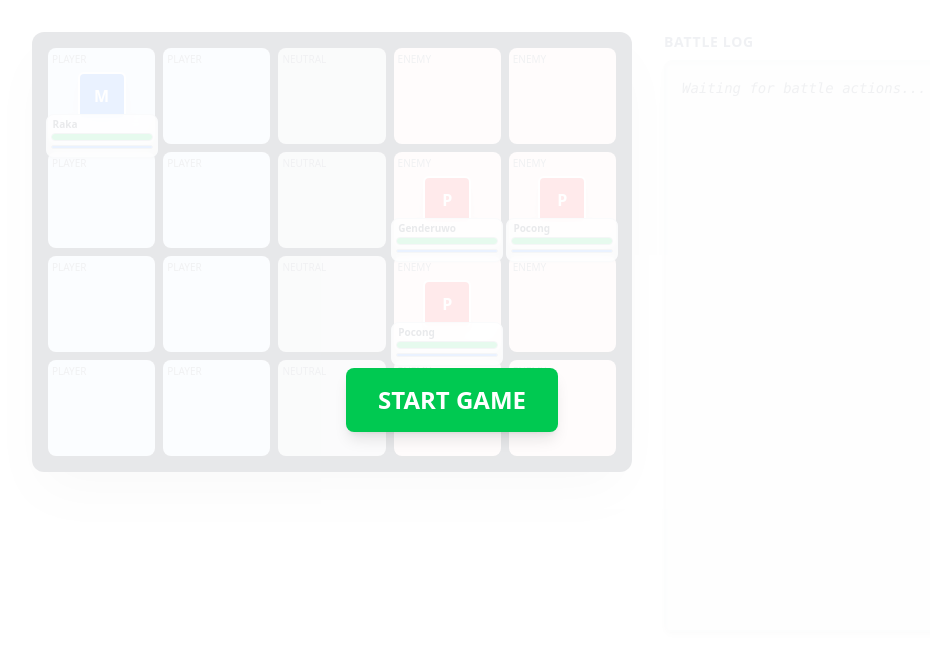
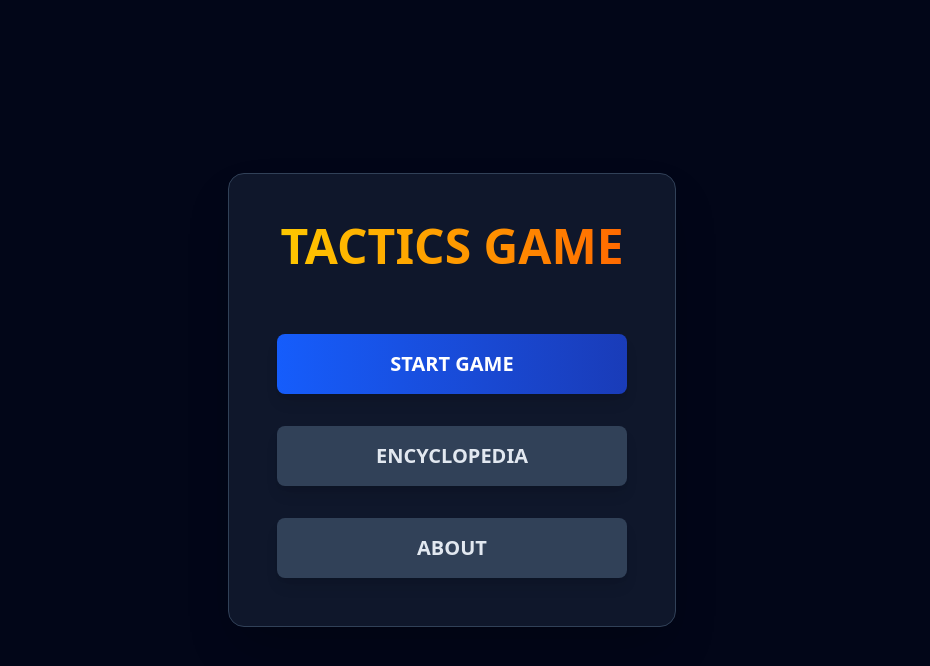
Before and after one commit to galih9/react-proto-rpg, a React (Vite) app: page / in a window 1280 px wide. Shown: the top 666 px of the page, without its empty margins (188-1118 px from the left). Built offline with nearby package versions, Linux system fonts and the light colour scheme.

Commit message:
Refactor game flow with Loading, Menu, and Pre-Game Load screens; apply dark theme

```diff
--- /dev/null
+++ b/src/app/components/AboutModal.tsx
@@ -0,0 +1,52 @@
+interface AboutModalProps {
+  onClose: () => void;
+}
+
+export function AboutModal({ onClose }: AboutModalProps) {
+  return (
+    <div className="fixed inset-0 bg-black/80 flex items-center justify-center z-50 p-8">
+      <div className="bg-slate-800 text-white rounded-xl shadow-2xl w-full max-w-2xl flex flex-col overflow-hidden border border-slate-600">
+
+        {/* Header */}
+        <div className="p-4 border-b border-slate-700 flex justify-between items-center bg-slate-900">
+          <h2 className="text-2xl font-bold tracking-wider text-yellow-500">ABOUT</h2>
+          <button
+            onClick={onClose}
+            className="text-slate-400 hover:text-white transition-colors"
+          >
+            <svg xmlns="http://www.w3.org/2000/svg" className="h-8 w-8" fill="none" viewBox="0 0 24 24" stroke="currentColor">
+              <path strokeLinecap="round" strokeLinejoin="round" strokeWidth={2} d="M6 18L18 6M6 6l12 12" />
+            </svg>
+          </button>
+        </div>
+
+        {/* Content */}
+        <div className="p-8 text-center space-y-6">
+            <p className="text-lg text-slate-300">
+                This game application was built using the following technologies:
+            </p>
+
+            <div className="grid grid-cols-1 gap-4 max-w-md mx-auto">
+                <div className="bg-slate-700 p-4 rounded-lg flex items-center justify-center gap-4 border border-slate-600">
+                   <div className="w-10 h-10 flex items-center justify-center bg-blue-900 rounded-full text-blue-300 font-bold text-xl">R</div>
+                   <div className="font-bold text-xl">React</div>
+                </div>
+                <div className="bg-slate-700 p-4 rounded-lg flex items-center justify-center gap-4 border border-slate-600">
+                   <div className="w-10 h-10 flex items-center justify-center bg-cyan-900 rounded-full text-cyan-300 font-bold text-xl">T</div>
+                   <div className="font-bold text-xl">TailwindCSS</div>
+                </div>
+                <div className="bg-slate-700 p-4 rounded-lg flex items-center justify-center gap-4 border border-slate-600">
+                   <div className="w-10 h-10 flex items-center justify-center bg-orange-900 rounded-full text-orange-300 font-bold text-xl">D</div>
+                   <div className="font-bold text-xl">React DnD</div>
+                </div>
+            </div>
+
+            <p className="text-slate-400 text-sm mt-8">
+                Enjoy the tactical battle experience!
+            </p>
+        </div>
+
+      </div>
+    </div>
+  );
+}
--- a/src/app/hooks/useGameLogic.ts
+++ b/src/app/hooks/useGameLogic.ts
@@ -5,9 +5,28 @@ import { UNITS as DB_UNITS } from "../data/units";
 import { getValidTargets } from "../utils/targeting";
 
 export const useGameLogic = () => {
-  const [phase, setPhase] = useState<Phase>("START");
+  const [phase, setPhase] = useState<Phase>("LOADING");
   const [units, setUnits] = useState<ActiveUnit[]>(INITIAL_UNITS);
   const [turnPoints, setTurnPoints] = useState(0);
+
+  // Initial Loading -> Menu
+  useEffect(() => {
+    if (phase === "LOADING") {
+      const timer = setTimeout(() => {
+        setPhase("MENU");
+      }, 5000);
+      return () => clearTimeout(timer);
+    } else if (phase === "PRE_GAME_LOAD") {
+       const timer = setTimeout(() => {
+          initializeGame();
+       }, 3000);
+       return () => clearTimeout(timer);
+    }
+  }, [phase]);
+
+  const startGameFlow = () => {
+      setPhase("PRE_GAME_LOAD");
+  };
 
   // Ref to always access latest units in async operations
   const unitsRef = useRef<ActiveUnit[]>(INITIAL_UNITS);
@@ -1174,6 +1193,7 @@ export const useGameLogic = () => {
     logs,
     interactionState,
     moveUnit,
+    startGameFlow,
     initializeGame,
     startBattle,
     handleGuard,
--- a/src/app/index.tsx
+++ b/src/app/index.tsx
@@ -14,11 +14,13 @@ import { TurnPointBar } from "./components/TurnPointBar";
 import { Popup } from "./components/Popup";
 import { PauseMenu } from "./components/PauseMenu";
 import { Encyclopedia } from "./components/Encyclopedia";
+import { AboutModal } from "./components/AboutModal";
 
 export default function App() {
   const [tiles] = useState(createGrid());
   const [isPaused, setIsPaused] = useState(false);
   const [showEncyclopedia, setShowEncyclopedia] = useState(false);
+  const [showAbout, setShowAbout] = useState(false);
 
   const {
     phase,
@@ -31,6 +33,7 @@ export default function App() {
     logs,
     interactionState,
     moveUnit,
+    startGameFlow,
     initializeGame,
     startBattle,
     handleGuard,
@@ -52,33 +55,67 @@ export default function App() {
     return [];
   }, [interactionState, currentActor, units]);
 
+  // Derived state to check if we are in main game flow
+  const isGameActive = !['LOADING', 'MENU', 'PRE_GAME_LOAD', 'START'].includes(phase);
+  const isMenuPhase = phase === "MENU";
+  const isLoadingPhase = phase === "LOADING" || phase === "PRE_GAME_LOAD";
+
   return (
     <DndProvider backend={HTML5Backend}>
-      <div className="min-h-screen bg-white text-gray-800 p-8 flex flex-col items-center relative font-sans">
+      <div className="min-h-screen bg-slate-950 text-slate-200 p-8 flex flex-col items-center relative font-sans">
 
-        {/* --- START OVERLAY --- */}
-        {phase === "START" && (
-          <div className="absolute inset-0 bg-white/90 flex items-center justify-center z-50">
+        {/* --- LOADING SCREEN --- */}
+        {isLoadingPhase && (
+          <div className="absolute inset-0 z-50 flex items-center justify-center bg-slate-950">
+             <h1 className="text-4xl font-bold tracking-widest text-slate-300 animate-pulse">
+                LOADING...
+             </h1>
+          </div>
+        )}
+
+        {/* --- MAIN MENU --- */}
+        {isMenuPhase && (
+          <div className="absolute inset-0 z-40 flex items-center justify-center bg-slate-950">
+             <div className="flex flex-col items-center gap-8 p-12 bg-slate-900 border border-slate-700 shadow-2xl rounded-2xl w-full max-w-md">
+                 <h1 className="text-5xl font-black text-transparent bg-clip-text bg-gradient-to-r from-yellow-400 to-orange-500 mb-8">
+                    TACTICS GAME
+                 </h1>
+
                  <button
-              onClick={initializeGame}
-              className="bg-green-500 text-white px-8 py-4 rounded-lg font-bold text-2xl shadow-lg hover:scale-105 transition-transform"
+                   onClick={startGameFlow}
+                   className="w-full py-4 bg-gradient-to-r from-blue-600 to-blue-800 hover:from-blue-500 hover:to-blue-700 text-white font-bold text-xl rounded-lg shadow-lg transform hover:scale-105 transition-all"
                  >
                     START GAME
                  </button>
+
+                 <button
+                   onClick={() => setShowEncyclopedia(true)}
+                   className="w-full py-4 bg-slate-700 hover:bg-slate-600 text-slate-200 font-bold text-xl rounded-lg shadow-lg transform hover:scale-105 transition-all"
+                 >
+                    ENCYCLOPEDIA
+                 </button>
+
+                 <button
+                   onClick={() => setShowAbout(true)}
+                   className="w-full py-4 bg-slate-700 hover:bg-slate-600 text-slate-200 font-bold text-xl rounded-lg shadow-lg transform hover:scale-105 transition-all"
+                 >
+                    ABOUT
+                 </button>
+             </div>
           </div>
         )}
 
         {/* --- HEADER --- */}
-        {phase !== "START" && (
-          <div className="w-full max-w-6xl flex justify-between mb-8 p-2 border-b">
-             <h1 className="text-2xl font-bold text-slate-800">Tactics Game</h1>
+        {isGameActive && (
+          <div className="w-full max-w-6xl flex justify-between mb-8 p-2 border-b border-slate-700">
+             <h1 className="text-2xl font-bold text-slate-400">Tactics Game</h1>
              <div className="flex gap-4 items-center">
                 <p className="font-bold text-lg">
-                  Phase: <span className="text-yellow-600">{phase}</span>
+                  Phase: <span className="text-yellow-500">{phase}</span>
                 </p>
                 <button
                   onClick={() => setIsPaused(true)}
-                  className="bg-slate-700 hover:bg-slate-600 text-white p-2 rounded-full transition-colors"
+                  className="bg-slate-800 hover:bg-slate-700 text-white p-2 rounded-full transition-colors border border-slate-600"
                   aria-label="Pause Game"
                 >
                     <svg xmlns="http://www.w3.org/2000/svg" className="h-6 w-6" fill="none" viewBox="0 0 24 24" stroke="currentColor">
@@ -89,14 +126,15 @@ export default function App() {
           </div>
         )}
 
-        {/* --- MAIN LAYOUT --- */}
+        {/* --- MAIN GAME LAYOUT --- */}
+        {isGameActive && (
           <div className="flex gap-8 items-start w-full max-w-6xl justify-center relative">
 
             {/* LEFT: TURN POINTS */}
             <div className="w-20 flex flex-col items-center sticky top-8">
                {(phase === "PLAYER_TURN" || phase === "ENEMY_TURN") && (
                  <>
-                   <div className="text-3xl font-black mb-2 text-slate-700">{turnPoints}</div>
+                   <div className="text-3xl font-black mb-2 text-slate-400">{turnPoints}</div>
                    <TurnPointBar points={turnPoints} />
                  </>
                )}
@@ -107,7 +145,7 @@ export default function App() {
 
                 {/* GAME BOARD */}
                 <div
-                  className="grid grid-cols-5 gap-2 bg-slate-900 p-4 rounded-xl shadow-2xl relative"
+                  className="grid grid-cols-5 gap-2 bg-slate-900 p-4 rounded-xl shadow-2xl relative border border-slate-700"
                   style={{ width: "600px" }}
                 >
                   {tiles.map((tile, i) => {
@@ -175,7 +213,7 @@ export default function App() {
 
                 {/* STAGING AREA (Only in Setup) */}
                 {phase === "SETUP" && (
-                  <div className="bg-slate-700 p-4 rounded w-full max-w-2xl flex gap-4 min-h-20 justify-center shadow-inner">
+                  <div className="bg-slate-800 p-4 rounded w-full max-w-2xl flex gap-4 min-h-20 justify-center shadow-inner border border-slate-700">
                     {units
                       .filter((u) => u.type === "PLAYER" && u.x === null)
                       .map((u) => (
@@ -197,7 +235,7 @@ export default function App() {
                     {phase === "SETUP" && (
                       <button
                         onClick={startBattle}
-                        className="bg-red-500 text-white px-8 py-3 rounded-full font-bold shadow-lg hover:bg-red-600 transition-colors text-lg"
+                        className="bg-red-600 text-white px-8 py-3 rounded-full font-bold shadow-lg hover:bg-red-700 transition-colors text-lg"
                       >
                         ENTER BATTLE
                       </button>
@@ -208,7 +246,7 @@ export default function App() {
                         <div className="flex flex-col items-center">
                           <button
                               onClick={cancelInteraction}
-                              className="bg-slate-600 text-white font-bold py-2 px-6 rounded-full shadow-lg hover:bg-slate-700 transition-colors flex items-center gap-2"
+                              className="bg-slate-700 text-white font-bold py-2 px-6 rounded-full shadow-lg hover:bg-slate-600 transition-colors flex items-center gap-2 border border-slate-600"
                           >
                               <svg xmlns="http://www.w3.org/2000/svg" className="h-5 w-5" fill="none" viewBox="0 0 24 24" stroke="currentColor">
                                   <path strokeLinecap="round" strokeLinejoin="round" strokeWidth={2} d="M6 18L18 6M6 6l12 12" />
@@ -216,7 +254,7 @@ export default function App() {
                               CANCEL ACTION
                           </button>
                           {interactionState.warning && (
-                            <div className="text-red-600 font-bold text-sm mt-1 animate-pulse bg-white/80 px-2 rounded">
+                            <div className="text-red-400 font-bold text-sm mt-1 animate-pulse bg-slate-900/80 px-2 rounded">
                               {interactionState.warning}
                             </div>
                           )}
@@ -225,7 +263,7 @@ export default function App() {
 
                     {/* Enemy Turn Indicator */}
                     {phase === "ENEMY_TURN" && (
-                        <div className="text-red-600 font-bold animate-pulse text-xl">
+                        <div className="text-red-500 font-bold animate-pulse text-xl">
                             Enemy Phase...
                         </div>
                     )}
@@ -236,12 +274,13 @@ export default function App() {
             {/* RIGHT: LOGS */}
             <div className="w-80 h-[600px] flex flex-col sticky top-8">
                <h3 className="font-bold mb-2 text-slate-500 uppercase tracking-wider text-sm">Battle Log</h3>
-               <div className="flex-1 overflow-hidden rounded-lg shadow-md border border-gray-200">
+               <div className="flex-1 overflow-hidden rounded-lg shadow-md border border-slate-700 bg-slate-900">
                   <BattleLog logs={logs} />
                </div>
             </div>
 
           </div>
+        )}
 
         {/* --- POPUPS --- */}
         {phase === "VICTORY" && (
@@ -260,7 +299,7 @@ export default function App() {
         )}
 
         {/* --- PAUSE MENU --- */}
-        {isPaused && !showEncyclopedia && (
+        {isPaused && !showEncyclopedia && !showAbout && (
           <PauseMenu
             onResume={() => setIsPaused(false)}
             onRestart={() => {
@@ -275,6 +314,11 @@ export default function App() {
         {showEncyclopedia && (
           <Encyclopedia onClose={() => setShowEncyclopedia(false)} />
         )}
+
+        {/* --- ABOUT --- */}
+        {showAbout && (
+          <AboutModal onClose={() => setShowAbout(false)} />
+        )}
       </div>
     </DndProvider>
   );
--- a/src/app/types.d.ts
+++ b/src/app/types.d.ts
@@ -1,4 +1,7 @@
 export type Phase =
+  | "LOADING"
+  | "MENU"
+  | "PRE_GAME_LOAD"
   | "START"
   | "SETUP"
   | "PLAYER_TURN"
```
Lines whose indentation alone changed are shown as unchanged.
